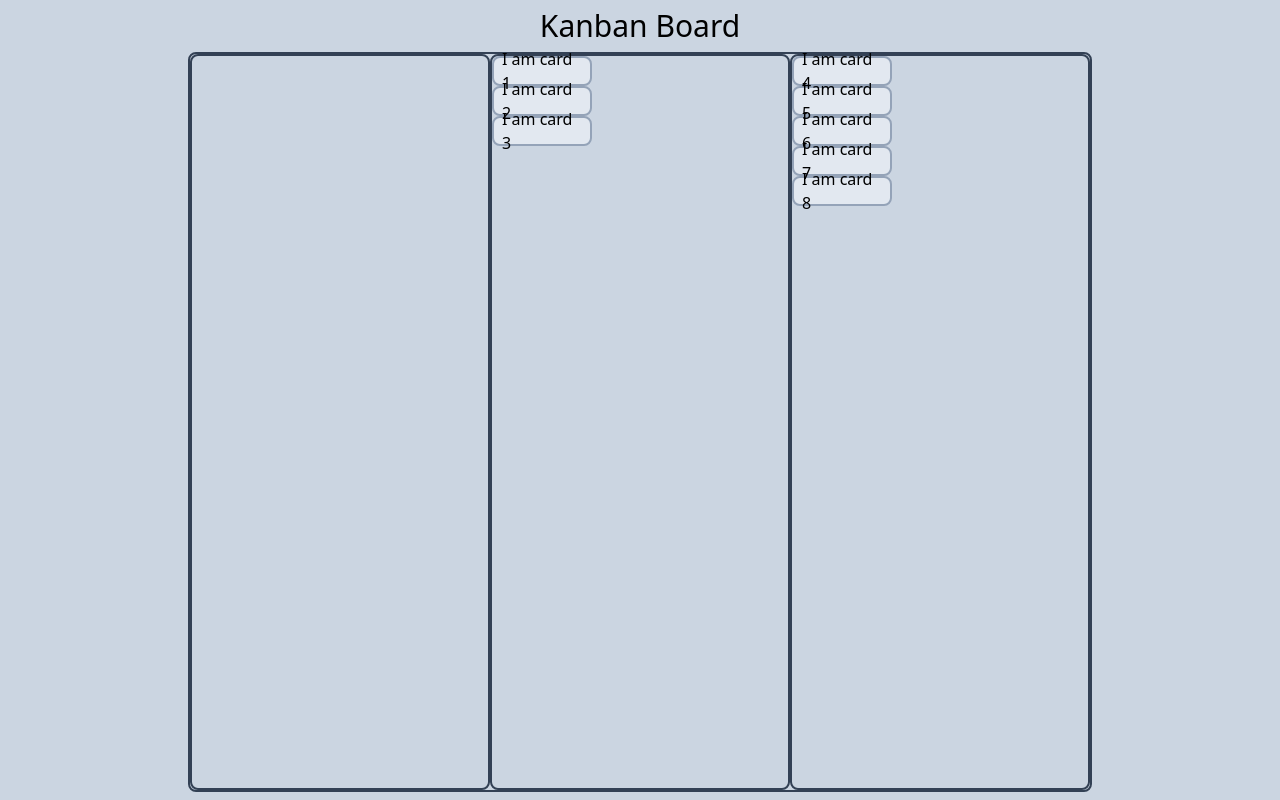
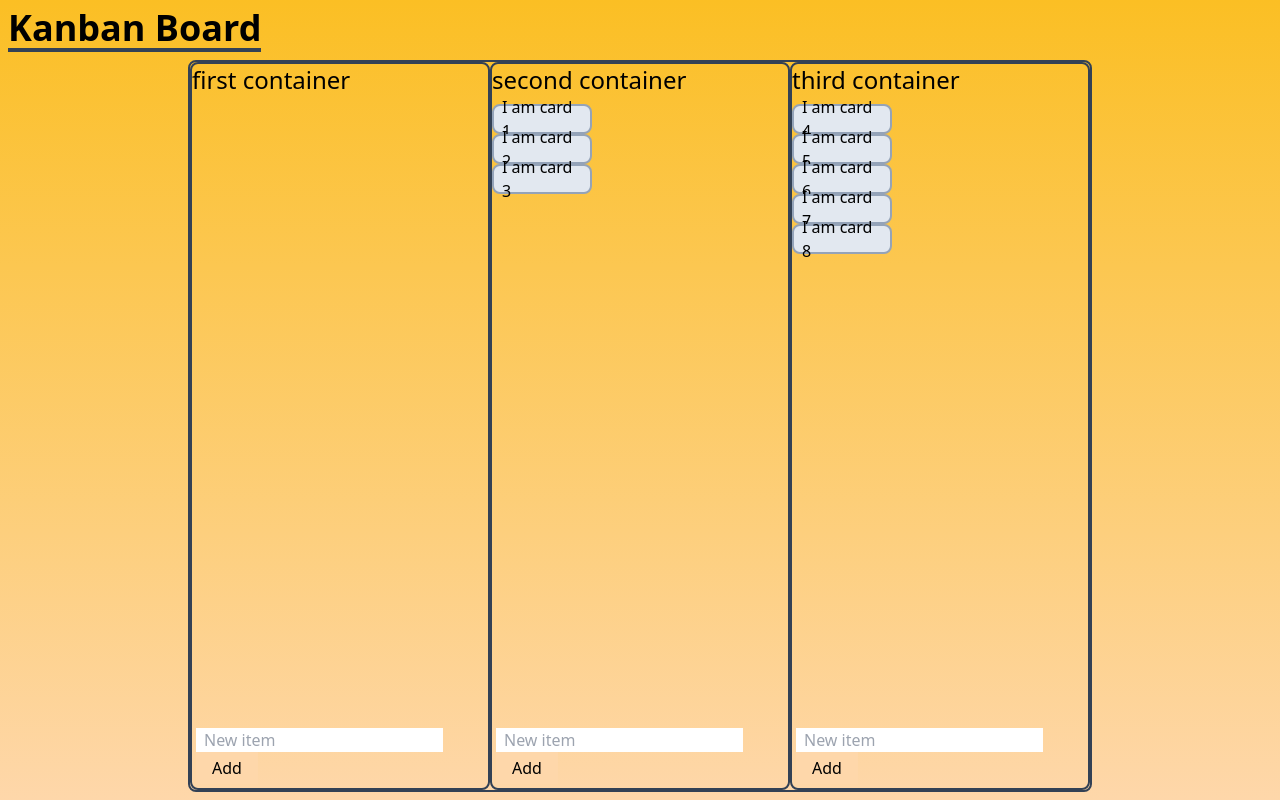
Before and after one commit to macrobee/kanbanboard, a React (Create React App) app: page / in a window 1280 px wide. Built offline with nearby package versions, Linux system fonts and the light colour scheme.

Commit message:
added 'add new item' form to each container. user can now add items to container lists

```diff
--- a/package.json
+++ b/package.json
@@ -10,6 +10,7 @@
     "react": "^18.2.0",
     "react-dom": "^18.2.0",
     "react-scripts": "5.0.1",
+    "uniqid": "^5.4.0",
     "web-vitals": "^2.1.4"
   },
   "scripts": {
--- a/src/App.js
+++ b/src/App.js
@@ -8,8 +8,8 @@ function App() {
   const { currentItems } = useContext(ItemsListContext);
 
   return (
-    <div className="bg-slate-300 h-[100vh] flex flex-col gap-2 justify-between items-center p-2 relative">
-      <h1 className="text-3xl">Kanban Board</h1>
+    <div className="h-[100vh] flex flex-col gap-2 justify-between items-center p-2 relative bg-gradient-to-b to-orange-200 from-amber-400">
+      <h1 className="text-4xl font-bold self-start border-b-4 border-slate-700">Kanban Board</h1>
 
       <div className="border-2 rounded-lg border-solid border-slate-700 grow w-auto flex">
         {Object.keys(currentItems).map((containerId) => (
--- /dev/null
+++ b/src/components/addItemForm.jsx
@@ -0,0 +1,42 @@
+import { useState, useContext } from "react";
+import uniqid from "uniqid";
+
+import { ItemsListContext } from "../contexts/itemsListContext";
+
+const AddItemForm = ({ placeholderText, buttonText, container }) => {
+  const [newItem, setNewItem] = useState("");
+  const { addItemToContainer } = useContext(ItemsListContext);
+
+  const handleChange = (e) => {
+    setNewItem(e.target.value);
+  };
+
+  const handleSubmit = (e) => {
+    e.preventDefault();
+
+    if (newItem) {
+      addItemToContainer({ text: newItem, id: uniqid() }, container);
+      setNewItem("");
+    }
+  };
+
+  return (
+    <form onSubmit={handleSubmit} className="p-1 border-rounded flex flex-wrap">
+      <input
+        type="text"
+        placeholder={placeholderText}
+        onChange={handleChange}
+        value={newItem}
+        className="hover:bg-slate-200 px-2"
+      />
+      <button
+        type="submit"
+        className="px-4 py-1 flex justify-center items-center bg-orange-200 hover:bg-amber-400"
+      >
+        {buttonText}
+      </button>
+    </form>
+  );
+};
+
+export default AddItemForm;
--- a/src/components/container.jsx
+++ b/src/components/container.jsx
@@ -3,9 +3,11 @@ import { useContext } from "react";
 import { ItemsListContext } from "../contexts/itemsListContext";
 
 import DragCard from "./dragCard";
+import AddItemForm from "./addItemForm";
 
 const Container = ({ id: containerId }) => {
-  const { currentItems, moveItemToNewContainer, moveItemToEnd } = useContext(ItemsListContext);
+  const { currentItems, moveItemToNewContainer, moveItemToEnd } =
+    useContext(ItemsListContext);
 
   const handleDrop = (e) => {
     const cardToMove = e.dataTransfer.getData("cardId");
@@ -14,8 +16,8 @@ const Container = ({ id: containerId }) => {
 
     if (oldContainer !== newContainer) {
       moveItemToNewContainer(cardToMove, oldContainer, newContainer);
-    } else if(oldContainer === newContainer){
-        moveItemToEnd(cardToMove, oldContainer);
+    } else if (oldContainer === newContainer) {
+      moveItemToEnd(cardToMove, oldContainer);
     }
   };
 
@@ -25,14 +27,23 @@ const Container = ({ id: containerId }) => {
 
   return (
     <div
-      className="w-[300px] h-full border-2 rounded-lg border-solid border-slate-700 relative"
+      className="w-[300px] h-full border-2 rounded-lg border-solid border-slate-700 relative flex flex-col justify-between items-center"
       onDrop={handleDrop}
       onDragOver={allowDrop}
     >
-      {currentItems[containerId] &&
-        currentItems[containerId].map((item) => (
-          <DragCard key={item.id} id={item.id} containerId={containerId} />
-        ))}
+      <div className="flex flex-col justify-start items-start w-full h-auto">
+        <h2 className="text-2xl mb-2">{containerId}</h2>
+
+        {currentItems[containerId] &&
+          currentItems[containerId].map((item) => (
+            <DragCard key={item.id} id={item.id} containerId={containerId} />
+          ))}
+      </div>
+      <AddItemForm
+        placeholderText={"New item"}
+        buttonText={"Add"}
+        container={containerId}
+      />
     </div>
   );
 };
```
Also changed, not shown: 1 other file (tests, documents, lock files or other folders).
